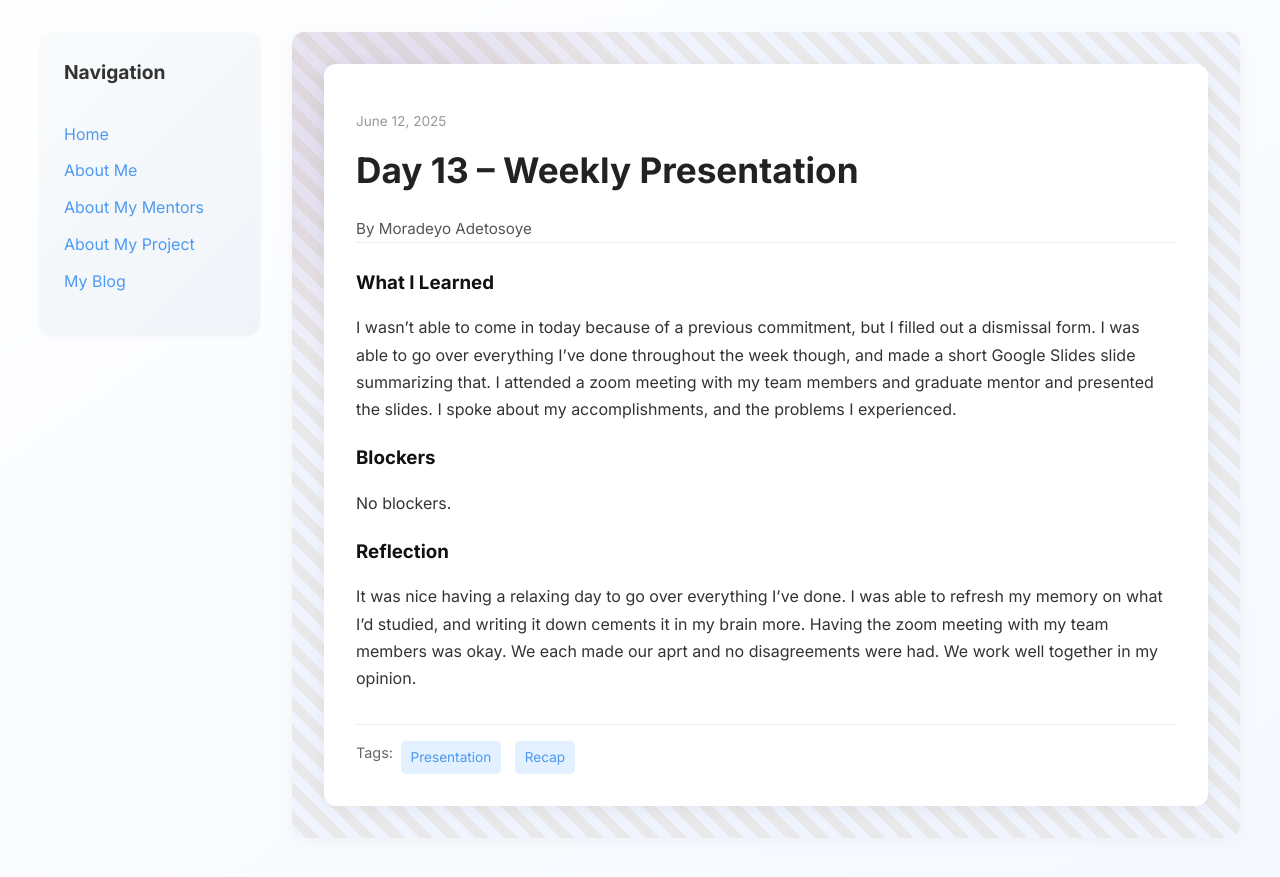
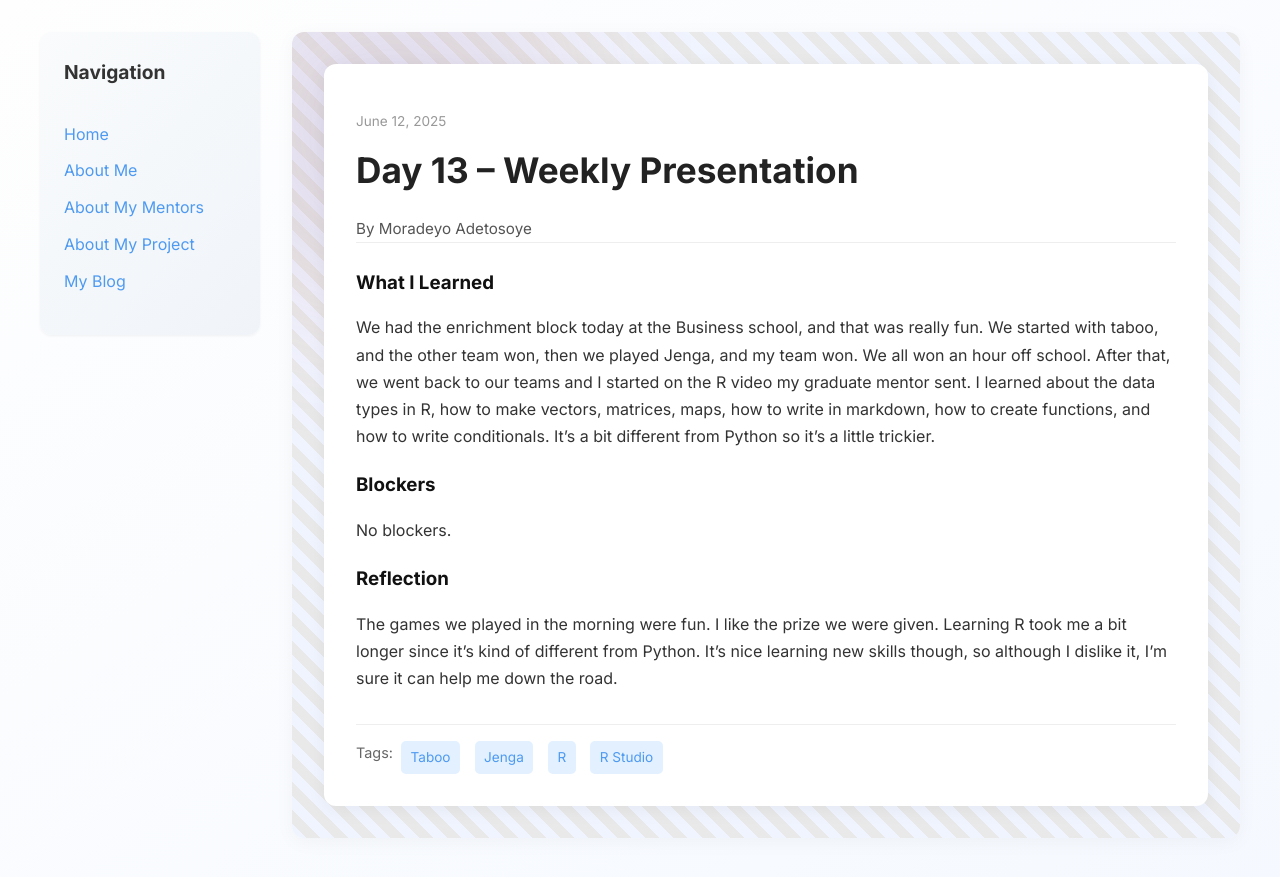
Before and after one commit to Deyo101/deyo101.github.io, a Jekyll site: the page built from _posts/2025-06-12-day-13.md, in a window 1280 px wide. Shown: the top 877 px of the page. Built offline with Jekyll 4.4.1, drawn with Linux system fonts in a browser that asks for light colours.

Commit message:
Update 2025-06-12-day-13.md

```diff
--- a/_posts/2025-06-12-day-13.md
+++ b/_posts/2025-06-12-day-13.md
@@ -4,14 +4,14 @@
 date: 2025-06-12
 author: Moradeyo Adetosoye
 permalink: /day13.html
-tags: ["Presentation", "Recap"]
+tags: ["Taboo", "Jenga", "R", "R Studio"]
 
 what_i_learned: |
-  I wasn't able to come in today because of a previous commitment, but I filled out a dismissal form. I was able to go over everything I've done throughout the week though, and made a short Google Slides slide summarizing that. I attended a zoom meeting with my team members and graduate mentor and presented the slides. I spoke about my accomplishments, and the problems I experienced.
+  We had the enrichment block today at the Business school, and that was really fun. We started with taboo, and the other team won, then we played Jenga, and my team won. We all won an hour off school. After that, we went back to our teams and I started on the R video my graduate mentor sent. I learned about the data types in R, how to make vectors, matrices, maps, how to write in markdown, how to create functions, and how to write conditionals. It's a bit different from Python so it's a little trickier.
 
 blockers: |
   No blockers.
 
 reflection: |
-  It was nice having a relaxing day to go over everything I've done. I was able to refresh my memory on what I'd studied, and writing it down cements it in my brain more. Having the zoom meeting with my team members was okay. We each made our aprt and no disagreements were had. We work well together in my opinion.
+  The games we played in the morning were fun. I like the prize we were given. Learning R took me a bit longer since it's kind of different from Python. It's nice learning new skills though, so although I dislike it, I'm sure it can help me down the road.
 ---
```
